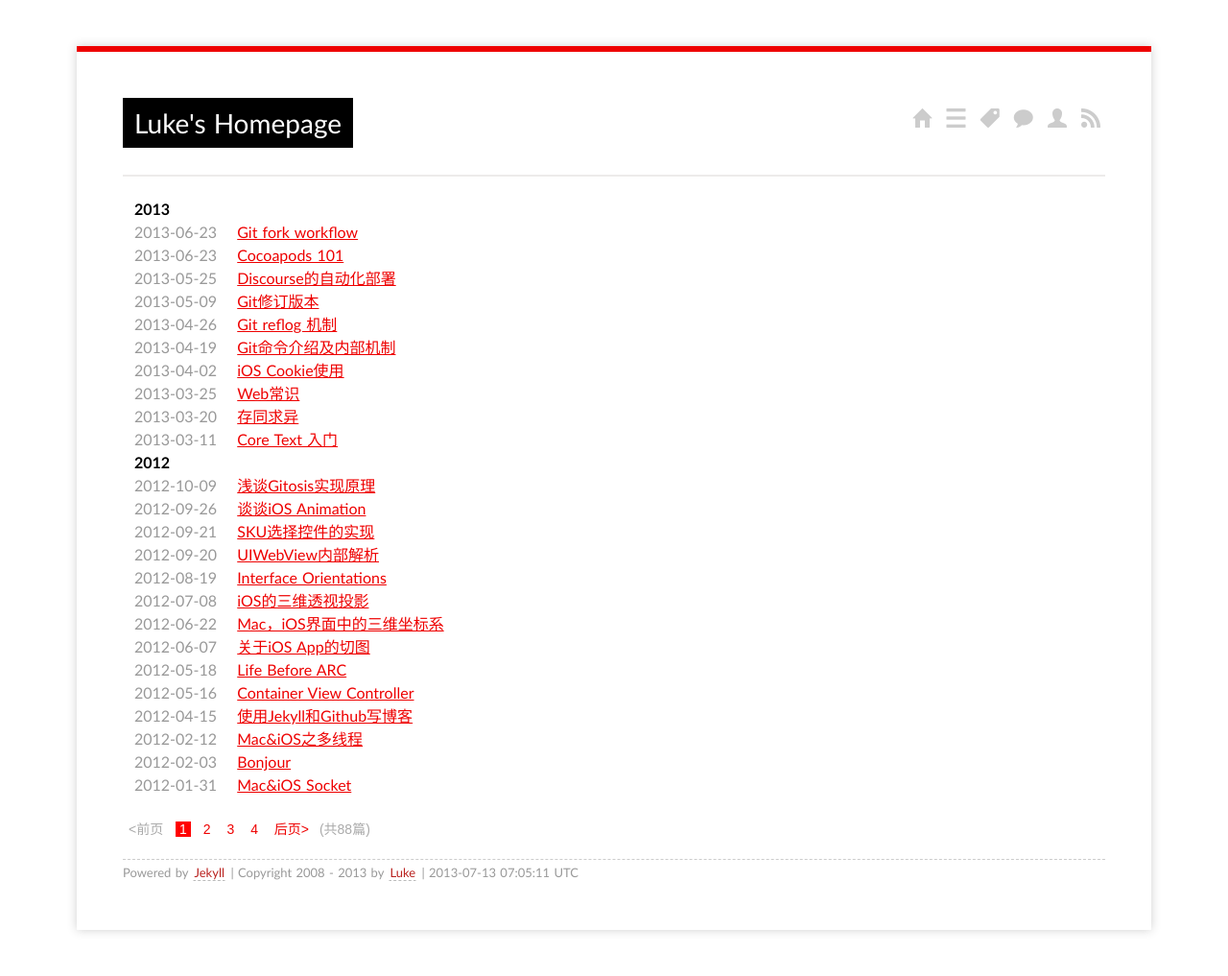
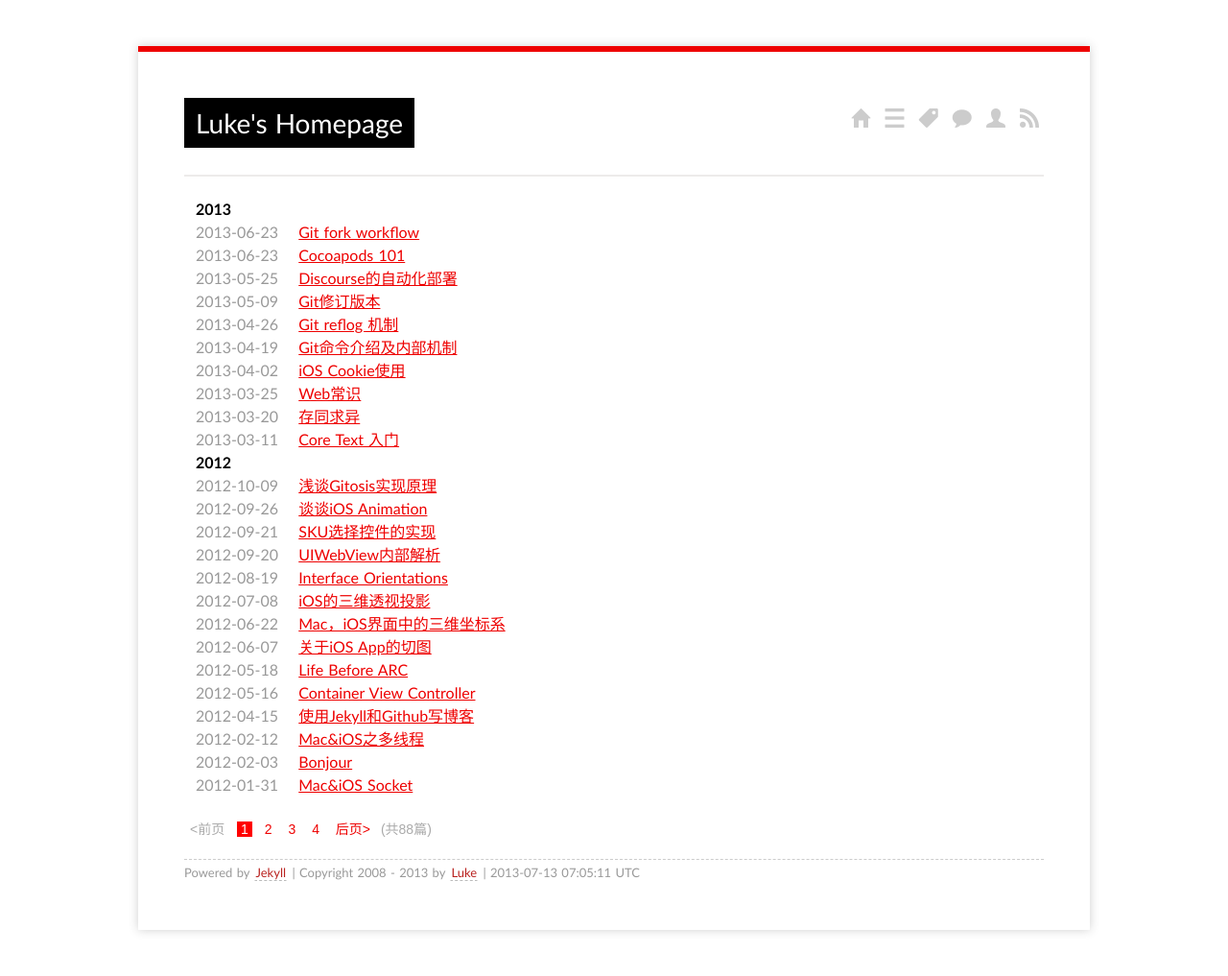
Before and after one commit to dashjim/dashjim.github.com, a Jekyll site: the page built from index.html, in a window 1280 px wide. Shown: the whole page at 96% size. Built offline with Jekyll 4.4.1, drawn with Linux system fonts in a browser that asks for light colours; some web fonts are replaced; Markdown is read by kramdown in place of the engine named in the settings; the list of posts is cut into pages by our own code.

Commit message:
调整宽度

```diff
--- a/media/css/screen.css
+++ b/media/css/screen.css
@@ -62,8 +62,9 @@ body{
 }
 
 body>div {
-    width: 80%;
+    width: 70%;
     min-width: 32em;
+    max-width: 80em;
     padding: 3em 3em 1.5em;
     margin: 3em auto;
     background-color: #fff;
```
